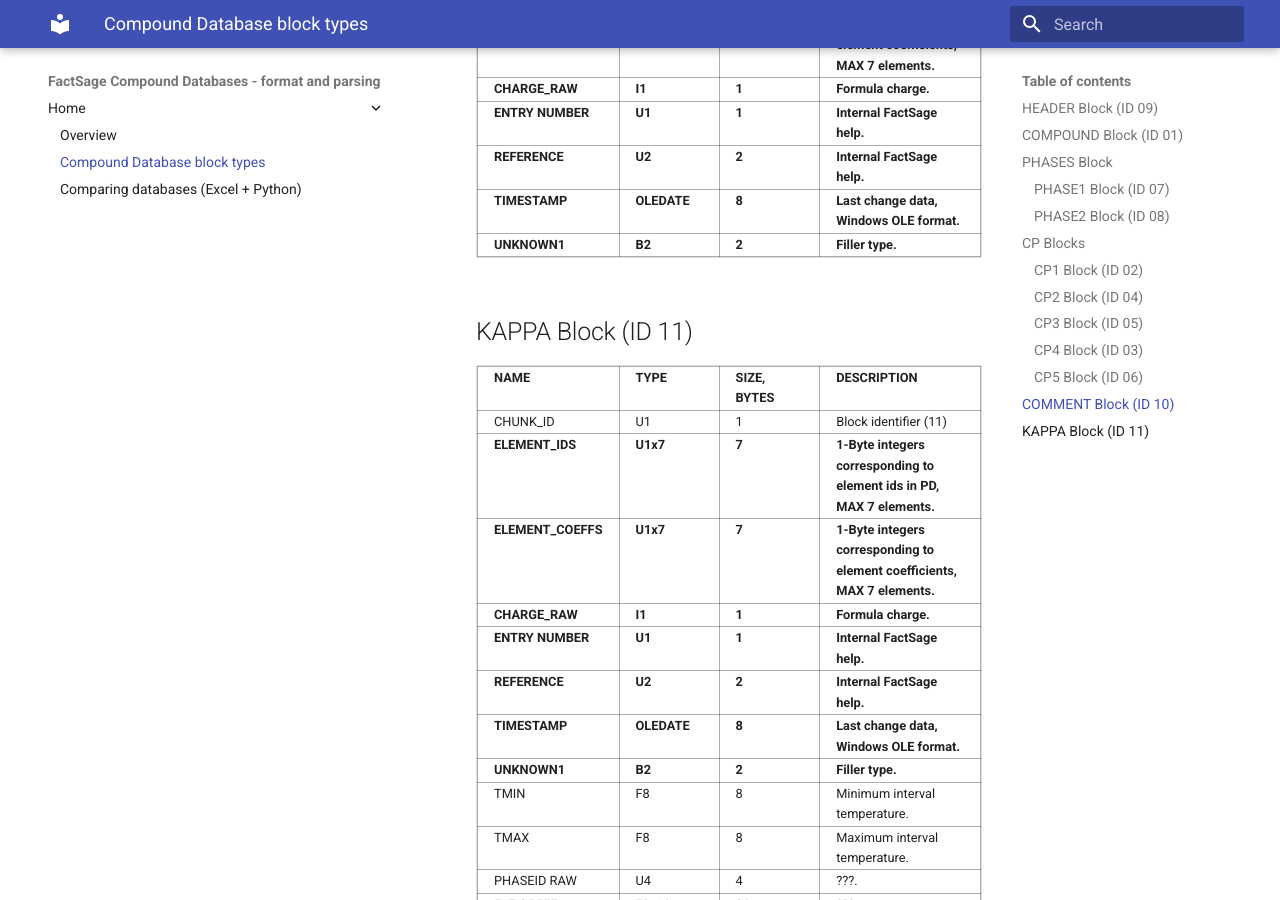
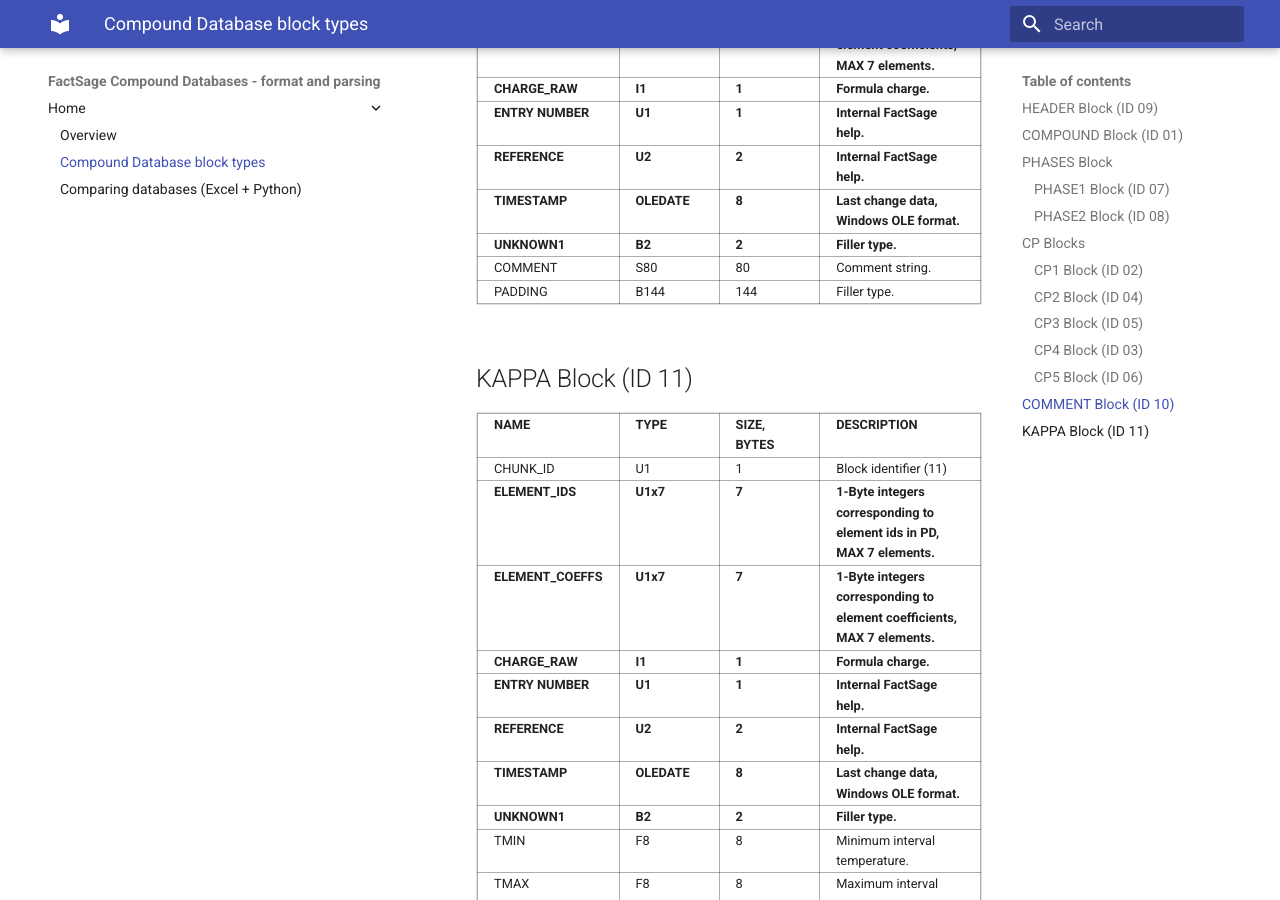
Before and after one commit to evnekdev/factsage-compound-docs, an MkDocs documentation site: the page built from docs/block-types.md, in a window 1280 px wide and 900 px high, scrolled down 5447 px. Built offline with MkDocs 1.6.1 and Material for MkDocs 9.7.7, drawn with Linux system fonts in a browser that asks for light colours.

Commit message:
Update block-types.md

```diff
--- a/docs/block-types.md
+++ b/docs/block-types.md
@@ -146,6 +146,8 @@
 | **REFERENCE**        | **U2**      | **2**  | **Internal FactSage help.**                                                 |
 | **TIMESTAMP**        | **OLEDATE** | **8**  | **Last change data, Windows OLE format.**                                   |
 | **UNKNOWN1**         | **B2**      | **2**  | **Filler type.**                                                            |
+| COMMENT              | S80         |  80    | Comment string.                                                             |
+| PADDING              | B144        | 144    | Filler type.                                                                |
 
 ## KAPPA Block (ID 11)
 
```
